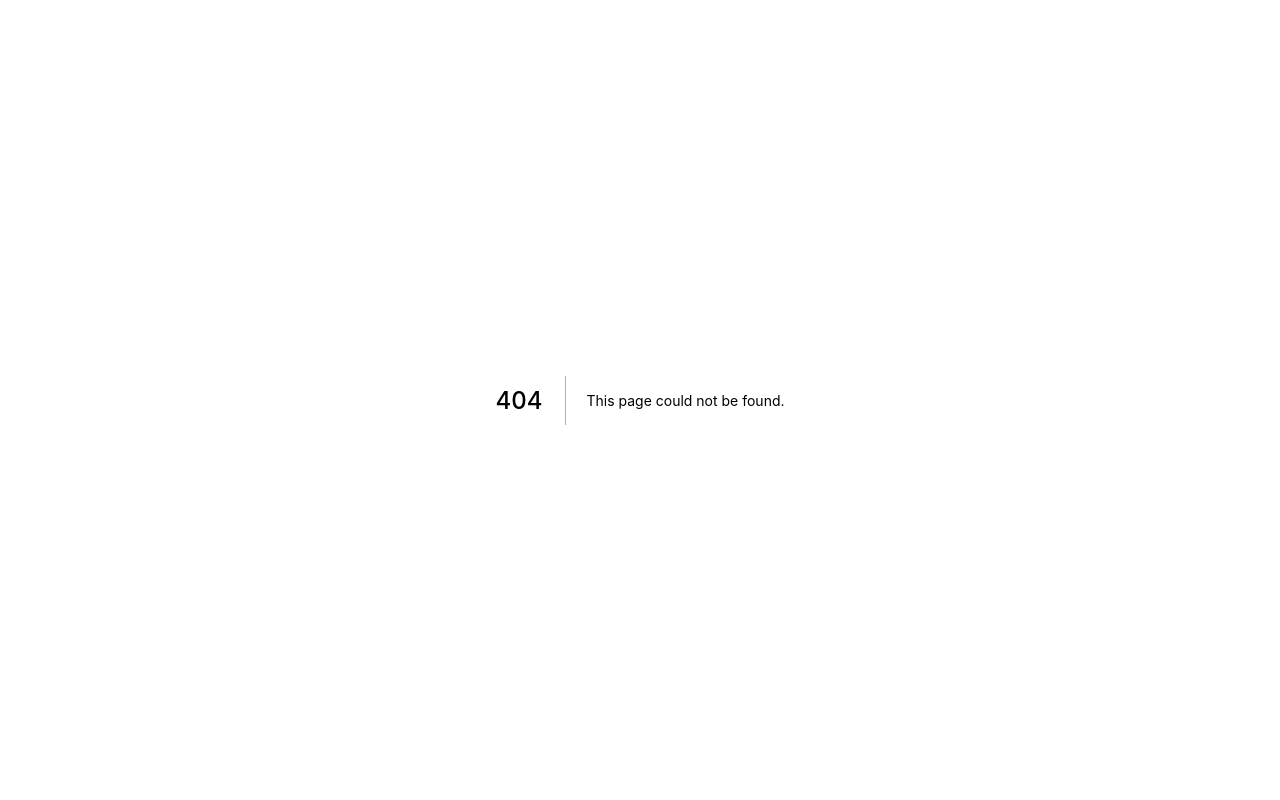
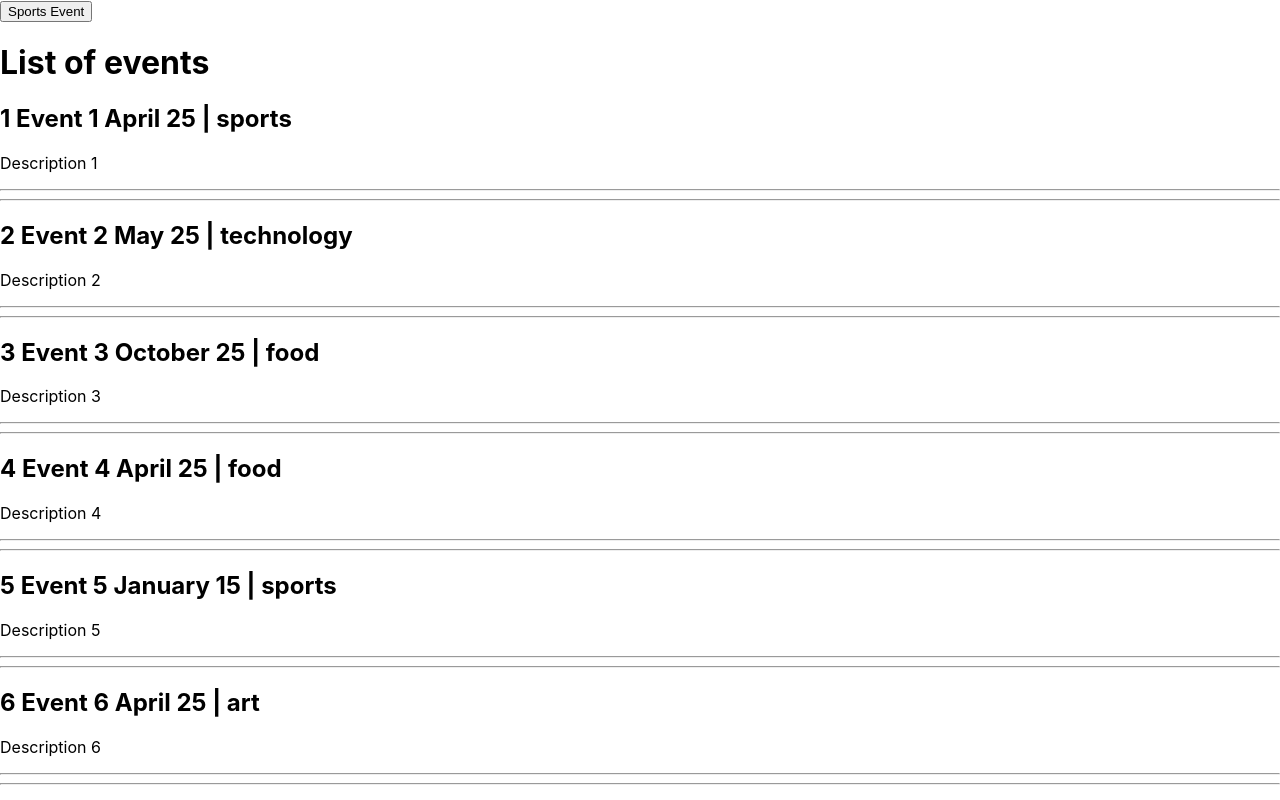
Before and after one commit to Yatin-kathuria/NextJs, a Next.js app in the folder next-pre-rendering/: page /events in a window 1280 px wide. Before the commit this address had no page. Shown: the top 800 px of the page. Built offline with nearby package versions, Linux system fonts and the light colour scheme; data requests are answered from the project's data file.

Commit message:
learn client side data fetching

```diff
--- a/next-pre-rendering/package.json
+++ b/next-pre-rendering/package.json
@@ -13,7 +13,8 @@
     "json-server": "^0.16.3",
     "next": "11.0.1",
     "react": "17.0.2",
-    "react-dom": "17.0.2"
+    "react-dom": "17.0.2",
+    "swr": "^1.0.0"
   },
   "devDependencies": {
     "eslint": "7.30.0",
--- /dev/null
+++ b/next-pre-rendering/pages/events.js
@@ -0,0 +1,48 @@
+import { useState } from "react";
+import { useRouter } from "next/router";
+
+const EventList = ({ eventList }) => {
+  const [events, setEvents] = useState(eventList);
+  const router = useRouter();
+  const fetchSportsEvents = async () => {
+    const response = await fetch(
+      "http://localhost:4000/events?category=sports"
+    );
+    const data = await response.json();
+    setEvents(data);
+    router.push("/events?category=sports", undefined, { shallow: true });
+  };
+  return (
+    <div>
+      <button onClick={fetchSportsEvents}>Sports Event</button>
+      <h1>List of events</h1>
+      {events.map((event) => (
+        <div key={event.id}>
+          <h2>
+            {event.id} {event.title} {event.date} | {event.category}
+          </h2>
+          <p>{event.description}</p>
+          <hr />
+          <hr />
+        </div>
+      ))}
+    </div>
+  );
+};
+
+export default EventList;
+
+export async function getServerSideProps(context) {
+  const {
+    query: { category },
+  } = context;
+  const queryString = category ? "category=sports" : "";
+  const response = await fetch("http://localhost:4000/events?" + queryString);
+  const data = await response.json();
+
+  return {
+    props: {
+      eventList: data,
+    },
+  };
+}
```
Also changed, not shown: next-pre-rendering/pages/dashboard-swr.js (added, +25 -0 lines), next-pre-rendering/pages/dashboard.js (added, +32 -0 lines), next-pre-rendering/pages/news/[category].js (added, +38 -0 lines), next-pre-rendering/pages/news/index.js (added, +36 -0 lines), 1 other file (tests, documents, lock files or other folders).
